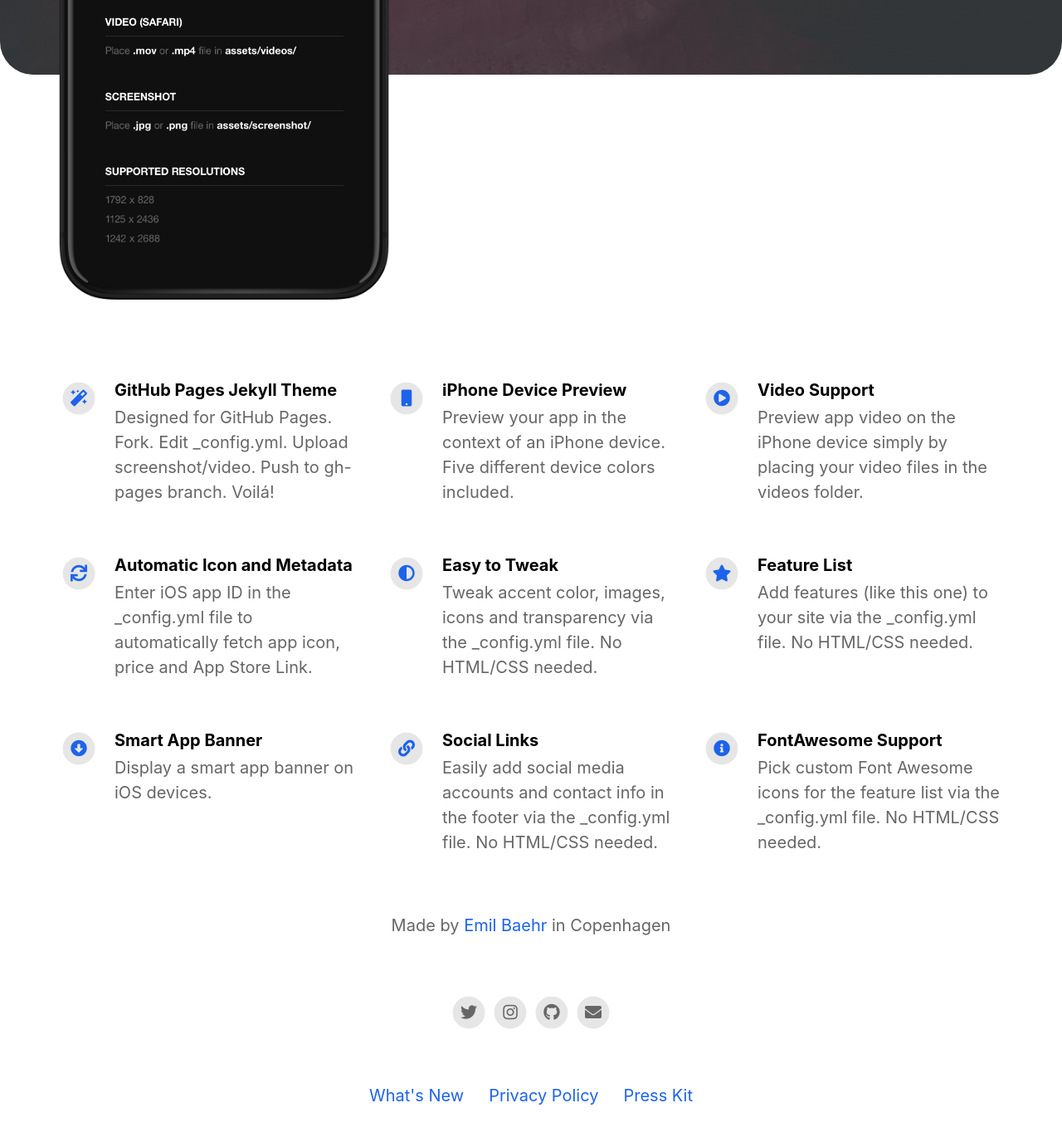
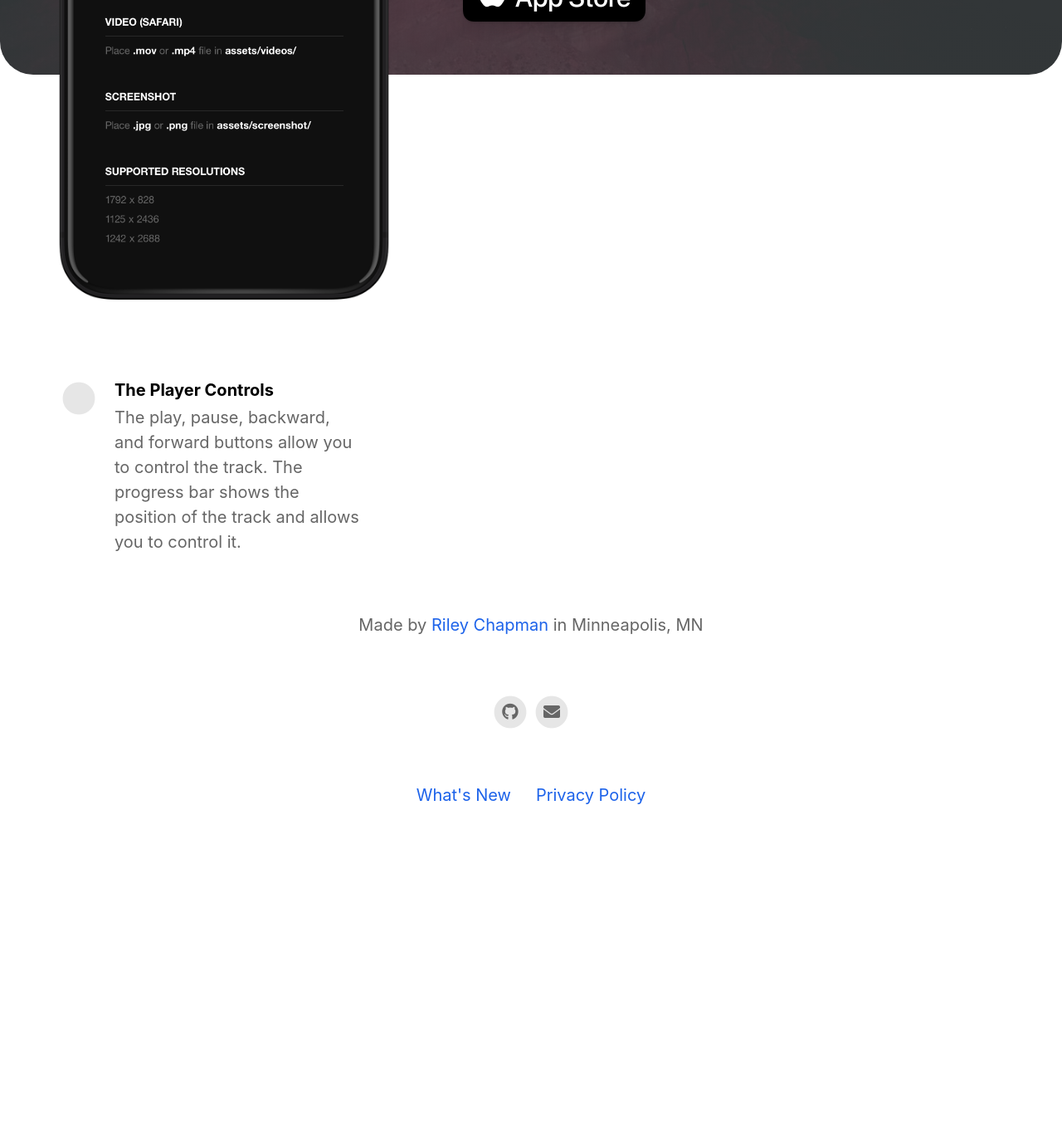
Before and after one commit to Serenity-Christian-Workship/serenity-web, a Jekyll site: the page built from index.html, in a window 1280 px wide and 1400 px high, scrolled down 624 px. Shown: the top 1370 px of the window at 83% size. Built offline with Jekyll 4.4.1, drawn with Linux system fonts in a browser that asks for light colours; nearby versions of some CDN libraries; after the commit the page ends 1662 px from its top, so only the background shows below that; some of the changed text lies outside the part shown.

Commit message:
Update _config.yml

```diff
--- a/_config.yml
+++ b/_config.yml
@@ -2,78 +2,43 @@
 page_title                                :                                           # Automatically populates with app name if not set and if iOS app ID is set. Otherwise enter manually.
 
 # App Info
-ios_app_id                                : 1234793120                                # Required. Enter iOS app ID to automatically populate name, price and icons (e.g. 718043190).
+ios_app_id                                :                                 # Required. Enter iOS app ID to automatically populate name, price and icons (e.g. 718043190).
 ios_app_country                           : us                                        # Required outside USA. Enter 2 letter country code as in https://en.wikipedia.org/wiki/ISO_3166-1_alpha-2
 
 appstore_link                             :                                           # Automatically populates if not set and if iOS app ID is set. Otherwise enter manually.
-playstore_link                            :                                           # Enter Google Play Store URL.
-presskit_download_link                    : https://emilbaehr.com                                          # Enter a link to downloadable file or (e.g. public Dropbox link to a .zip file).
+playstore_link                            :                                          # Enter Google Play Store URL.
+# presskit_download_link                    :                                         # Enter a link to downloadable file or (e.g. public Dropbox link to a .zip file).
                                                                                       # Or upload your press kit file to assets and set path accordingly (e.g. "assets/your_press_kit.zip").
-
-app_icon                                  : # assets/appicon.png                      # Automatically populates if not set and if iOS app ID is set.  Otherwise enter path to icon file manually.
-app_name                                  :                                           # Automatically populates if not set and if iOS app ID is set.  Otherwise enter manually.
-app_price                                 :                                           # Automatically populates if not set and if iOS app ID is set.  Otherwise enter manually.
-app_description                           : Write a short tagline for your app.
+app_icon                                  : assets/appicon.png                      # Automatically populates if not set and if iOS app ID is set.  Otherwise enter path to icon file manually.
+app_name                                  : "Serenity: Christian Meditation"                                     # Automatically populates if not set and if iOS app ID is set.  Otherwise enter manually.
+app_price                                 : Free                                       # Automatically populates if not set and if iOS app ID is set.  Otherwise enter manually.
+app_description                           : Through Serenity, we hope to help you disconnect from the busyness of your life and connect with God using a simple prayer and calming music.
 
 enable_smart_app_banner                   : true                                      # Set to true to show a smart app banner at top of page on mobile devices.
 
 
 
 # Information About Yourself
-your_name                                 : Emil Baehr
-your_link                                 : https://emilbaehr.com
-your_city                                 : Copenhagen
-email_address                             : emil.baehr@gmail.com
-facebook_username                         :
-instagram_username                        : ebaehr
-twitter_username                          : ebaehr
-github_username                           : emilbaehr
-youtube_username                          :
+your_name                                 : Riley Chapman
+your_link                                 : https://www.linkedin.com/in/riley-chapman19/
+your_city                                 : Minneapolis, MN
+email_address                             : rfchapman001@outlook.com
+# facebook_username                         :
+# instagram_username                        :
+# twitter_username                          :
+github_username                           : rchapman001
+# youtube_username                          :
 
 
 
 # Feature List                            Edit, add or remove features to be presented.
 features                                  :
 
-  - title                                 : GitHub Pages Jekyll Theme
-    description                           : Designed for GitHub Pages. Fork. Edit _config.yml. Upload screenshot/video. Push to gh-pages branch. Voilá!
-    fontawesome_icon_name                 : magic
+  - title                                 : The Player Controls
+    description                           : The play, pause, backward, and forward buttons allow you to control the track. The progress bar shows the position of the track and allows you to control it.
+    image                                 : assets/featureScreenshots/Simulator Screen Shot - iPhone 11 Pro Max - 2022-11-23 at 14.35.08.png
 
-  - title                                 : iPhone Device Preview
-    description                           : Preview your app in the context of an iPhone device. Five different device colors included.
-    fontawesome_icon_name                 : mobile
 
-  - title                                 : Video Support
-    description                           : Preview app video on the iPhone device simply by placing your video files in the videos folder.
-    fontawesome_icon_name                 : play-circle
-
-  - title                                 : Automatic Icon and Metadata
-    description                           : Enter iOS app ID in the _config.yml file to automatically fetch app icon, price and App Store Link.
-    fontawesome_icon_name                 : sync
-
-  - title                                 : Easy to Tweak
-    description                           : Tweak accent color, images, icons and transparency via the _config.yml file. No HTML/CSS needed.
-    fontawesome_icon_name                 : adjust
-
-  - title                                 : Feature List
-    description                           : Add features (like this one) to your site via the _config.yml file. No HTML/CSS needed.
-    fontawesome_icon_name                 : star
-
-  - title                                 : Smart App Banner
-    description                           : Display a smart app banner on iOS devices.
-    fontawesome_icon_name                 : arrow-alt-circle-down
-
-  - title                                 : Social Links
-    description                           : Easily add social media accounts and contact info in the footer via the _config.yml file. No HTML/CSS needed.
-    fontawesome_icon_name                 : link
-
-  - title                                 : FontAwesome Support
-    description                           : Pick custom Font Awesome icons for the feature list via the _config.yml file. No HTML/CSS needed.
-    fontawesome_icon_name                 : info-circle
-
-  - title                                 : # New Feature Title
-    description                           : # New Feature Description
-    fontawesome_icon_name                 : # Enter Font Awesome icon name (e.g. star). Find icons on fontawesome.com/icons.
 
 
 
```
